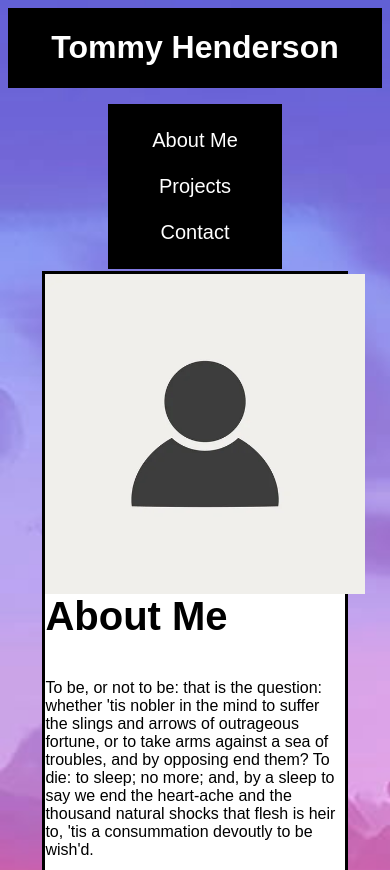
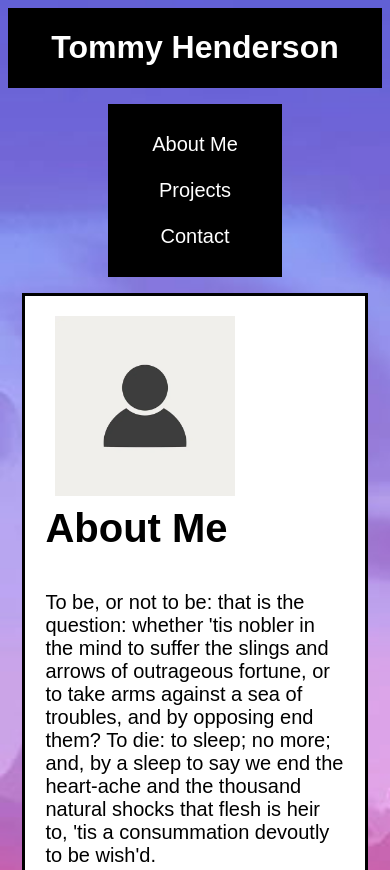
Before and after one commit to tommy-henderson/Professional-Portfolio, a plain HTML site: page index.html in a window 390 px wide. Shown: the top 870 px of the page. Drawn offline with Linux system fonts and the light colour scheme.

Commit message:
changed about me margins and text size

```diff
--- a/assets/style.css
+++ b/assets/style.css
@@ -57,8 +57,7 @@ a {
 .nav-list {
   text-align: center;
   list-style-type: none;
-  margin: 2px;
-  padding: 2px;
+  padding: 6px;
   background-color: black;
   color: white;
   margin-left: 100px;
@@ -79,14 +78,16 @@ a {
   border: solid;
   border-color: black;
   border-width: 3px;
+  padding: 10px 20px 10px 20px;
 }
 
 /* sizes and aligns image in about me section */
 .header-image {
   box-sizing: border-box;
-  max-width: 320px;
+  max-width: 250px;
   float: left;
   margin-right: 15px;
+  padding: 10px;
 }
 
 /* sizes about me header */
@@ -96,7 +97,7 @@ a {
 
 /* sizes about me main text */
 .about-me-text p {
-  font-size: 16px;
+  font-size: 20px;
 }
 
 /* sizes and adjusts opacity for project card images */
@@ -183,6 +184,15 @@ footer {
   .nav-list a {
     display: block;
   }
+  .about-me {
+    display: block;
+    align-items: center;
+    margin: auto;
+  }
+  .header-image {
+    max-width: 200px;
+    display: block;
+  }
 }
 
 /*Makes it so when window size shrinks below 600px, the elements of the page re-adjust to be in line */
@@ -209,6 +219,10 @@ footer {
     align-items: center;
     margin: auto;
   }
+  .header-image {
+    max-width: 200px;
+    display: block;
+  }
 }
 
 /*styles contact section list items */
```
